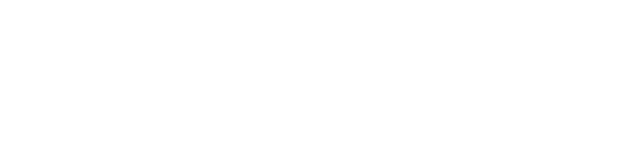
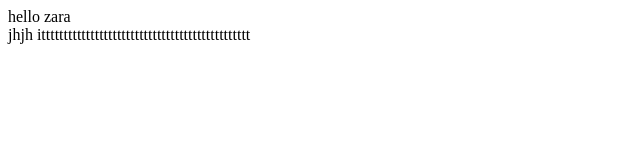
Before and after one commit to zaaraa-z/coursera, a plain HTML site: page module2-solution/index.html in a window 1280 px wide. Shown: the whole page, without its empty margins (0-640 px from the left). Drawn offline with Linux system fonts and the light colour scheme; files that its build step writes are made by us from their sources.

Commit message:
test browsersync

```diff
--- a/module2-solution/index.html
+++ b/module2-solution/index.html
@@ -8,7 +8,14 @@
     </head>
 
     <body>
+        <header>
+            hello zara
+        </header>
 
+        <div class="main">
+            jhjh
+            ittttttttttttttttttttttttttttttttttttttttttttttt
+        </div>
 
     </body>
 </html>
```
